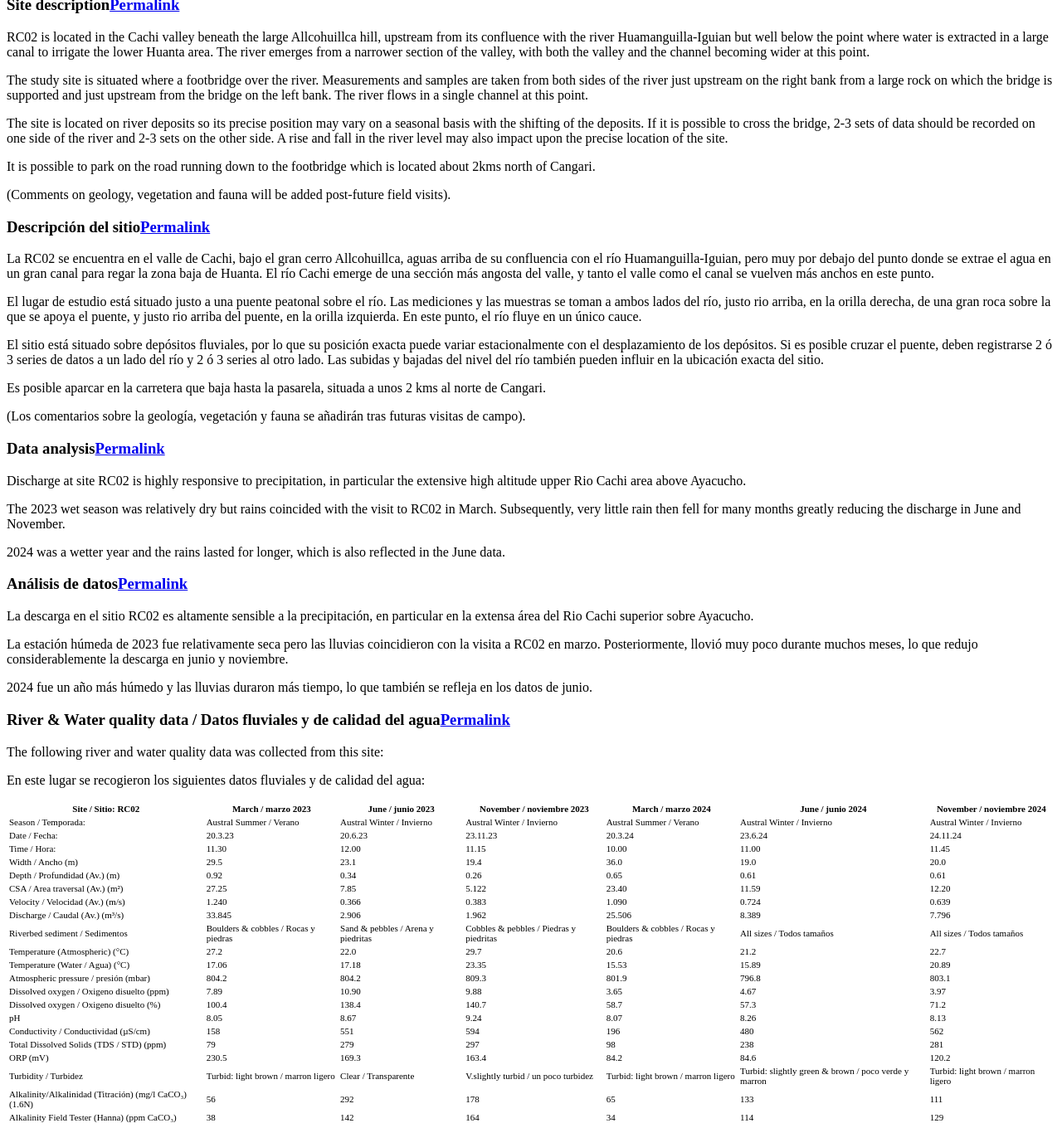
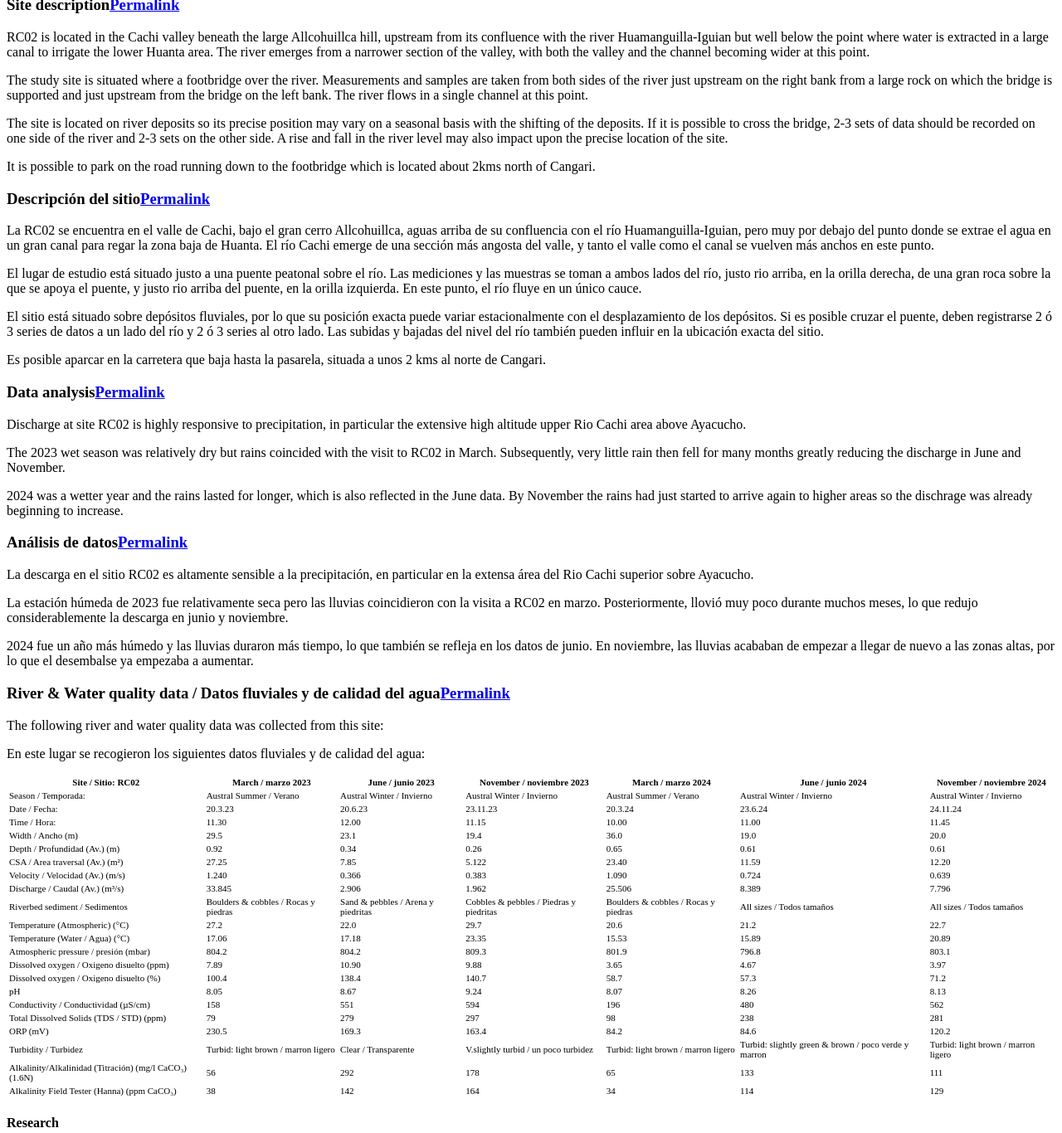
Before and after one commit to HVLepage/cavep-unah, a Jekyll site: the page built from _docs/site-network/RC02.md, in a window 1280 px wide and 1400 px high, scrolled down 1927 px, cut to the strip 34-1400 px from the top of the window. Shown: the whole strip at 83% size. Built offline with Jekyll 4.4.1, drawn with Linux system fonts in a browser that asks for light colours; comment, search, counter and statistics services are not loaded.

Commit message:
Update RC02.md

```diff
--- a/_docs/site-network/RC02.md
+++ b/_docs/site-network/RC02.md
@@ -41,8 +41,6 @@ The site is located on river deposits so its precise position may vary on a seas
 
 It is possible to park on the road running down to the footbridge which is located about 2kms north of Cangari.
 
-(Comments on geology, vegetation and fauna will be added post-future field visits).
-
 
 ### Descripción del sitio
 
@@ -54,8 +52,6 @@ El sitio está situado sobre depósitos fluviales, por lo que su posición exact
 
 Es posible aparcar en la carretera que baja hasta la pasarela, situada a unos 2 kms al norte de Cangari.
 
-(Los comentarios sobre la geología, vegetación y fauna se añadirán tras futuras visitas de campo).
-
 
 ### Data analysis
 
@@ -63,7 +59,8 @@ Discharge at site RC02 is highly responsive to precipitation, in particular the
 
 The 2023 wet season was relatively dry but rains coincided with the visit to RC02 in March. Subsequently, very little rain then fell for many months greatly reducing the discharge in June and November.
 
-2024 was a wetter year and the rains lasted for longer, which is also reflected in the June data.
+2024 was a wetter year and the rains lasted for longer, which is also reflected in the June data. By November the rains had just started to arrive again to higher areas so the dischrage was already beginning to increase.
+
 
 ### Análisis de datos
 
@@ -71,7 +68,7 @@ La descarga en el sitio RC02 es altamente sensible a la precipitación, en parti
 
 La estación húmeda de 2023 fue relativamente seca pero las lluvias coincidieron con la visita a RC02 en marzo. Posteriormente, llovió muy poco durante muchos meses, lo que redujo considerablemente la descarga en junio y noviembre.
 
-2024 fue un año más húmedo y las lluvias duraron más tiempo, lo que también se refleja en los datos de junio.
+2024 fue un año más húmedo y las lluvias duraron más tiempo, lo que también se refleja en los datos de junio. En noviembre, las lluvias acababan de empezar a llegar de nuevo a las zonas altas, por lo que el desembalse ya empezaba a aumentar.
 
 
 ### River & Water quality data / Datos fluviales y de calidad del agua
```
